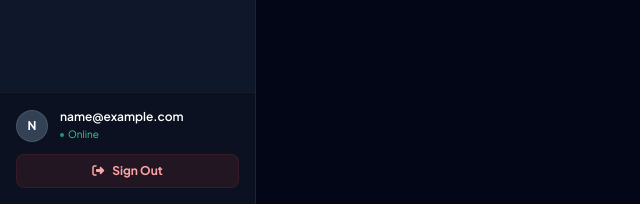
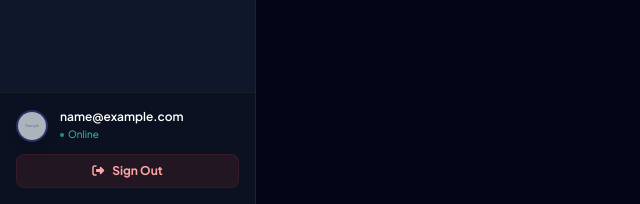
Before and after one commit to Raju-07/BioStack, a Django app: page /profile/me/ in a window 1280 px wide. Shown: the part 596-800 px from the top of the page, without its empty margins (0-640 px from the left). Run offline with Django 5.2, Linux system fonts and the light colour scheme; a user stored in the database is signed in; tables that the repository leaves empty hold one stand-in row (values such as "Sample post"); grey boxes marked "Sample" are stand-in pictures; parts of the project's set-up code (start-up, migrations or seed data) failed here and were passed over; some libraries are stand-ins or nearby versions.

Commit message:
Profile picture for User is fixed in the navbar

```diff
--- a/templates/dashboard_base.html
+++ b/templates/dashboard_base.html
@@ -102,8 +102,18 @@
 
     <div class="p-4 border-t border-white/5 bg-[#0B1120]">
       <div class="flex items-center gap-3 mb-3">
-        <div class="w-8 h-8 rounded-full bg-slate-700 flex items-center justify-center text-xs font-bold text-white border border-white/10 shrink-0">
-          {{ request.user.email|slice:":1"|upper }}
+          <div class="relative w-8 h-8 rounded-full overflow-hidden border-2 border-indigo-500/30 bg-slate-900 shadow-lg">
+          {% if profile.profile_image %}
+            <img src="{{ profile.profile_image.url }}" class="w-full h-full object-cover" id="preview-image">
+            {% elif request.user.details.profile_image %}
+              <img src="{{ request.user.details.profile_image.url }}" class="w-full h-full object-cover opacity-80" id="preview-image">
+
+            {% else %}
+                <div class="w-full h-full flex items-center justify-center text-slate-500 bg-slate-800" id="preview-placeholder">
+                    <i class="fa-solid fa-user text-3xl"></i>
+                  </div>
+                  <img src="" class="hidden w-full h-full object-cover" id="preview-image">
+              {% endif %}
         </div>
         <div class="overflow-hidden">
           <p class="text-xs font-semibold text-white truncate">{{ request.user.email }}</p>
```
